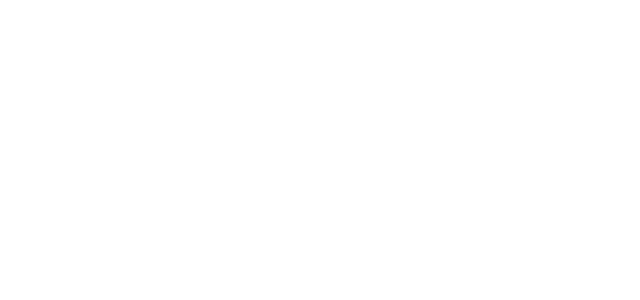
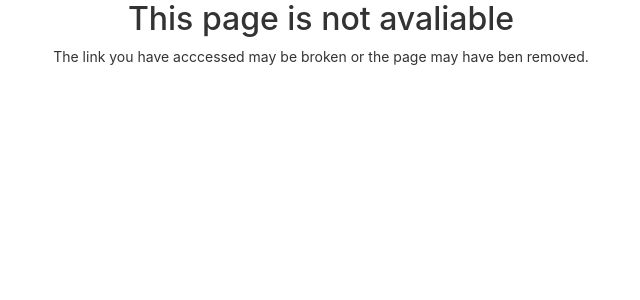
Before and after one commit to angeloevangelista/alura, an Angular app in the folder angular/01-fundamentos/web/: page / in a window 1280 px wide. Shown: the top 300 px of the page, without its empty margins (319-959 px from the left). Built offline with nearby package versions, Linux system fonts and the light colour scheme.

Commit message:
Angular:  Usando NotFoundComponent

```diff
--- a/angular/01-fundamentos/web/src/app/app.module.ts
+++ b/angular/01-fundamentos/web/src/app/app.module.ts
@@ -4,10 +4,11 @@
 import { AppComponent } from './app.component';
 import { PhotosModule } from './photos/photos.module';
 import { AppRoutingModule } from './app.routing.module';
+import { ErrorsModule } from './errors/errors.module';
 
 @NgModule({
   declarations: [AppComponent],
-  imports: [BrowserModule, AppRoutingModule, PhotosModule],
+  imports: [BrowserModule, AppRoutingModule, PhotosModule, ErrorsModule],
   providers: [],
   bootstrap: [AppComponent],
 })
--- a/angular/01-fundamentos/web/src/app/app.routing.module.ts
+++ b/angular/01-fundamentos/web/src/app/app.routing.module.ts
@@ -3,6 +3,7 @@
 
 import { PhotoListComponent } from './photos/photo-list/photo-list.component';
 import { PhotoFormComponent } from './photos/photo-form/photo-form.component';
+import { NotFoundComponent } from './errors/not-found/not-found.component';
 
 const routes: Routes = [
   {
@@ -13,6 +14,10 @@
     path: 'photos/add',
     component: PhotoFormComponent,
   },
+  {
+    path: '**',
+    component: NotFoundComponent,
+  },
 ];
 
 @NgModule({
--- /dev/null
+++ b/angular/01-fundamentos/web/src/app/errors/not-found/not-found.component.html
@@ -0,0 +1,6 @@
+<div class="text-center">
+  <h2>This page is not avaliable</h2>
+  <p>
+    The link you have acccessed may be broken or the page may have ben removed.
+  </p>
+</div>
```
Also changed, not shown: angular/01-fundamentos/web/src/app/errors/errors.module.ts (added, +10 -0 lines), angular/01-fundamentos/web/src/app/errors/not-found/not-found.component.ts (added, +7 -0 lines).
